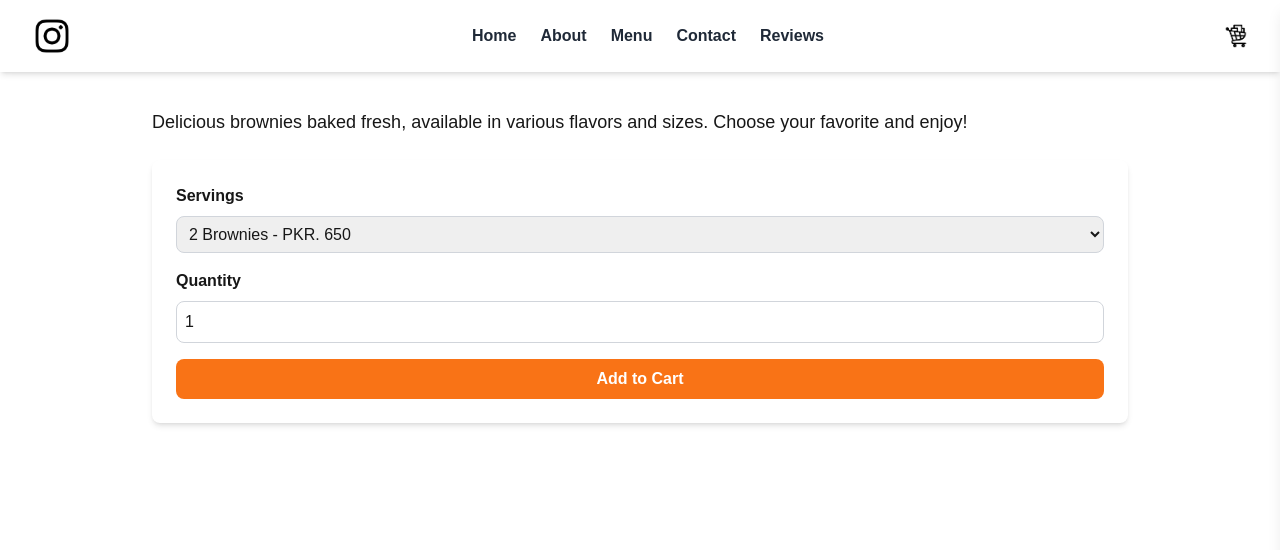
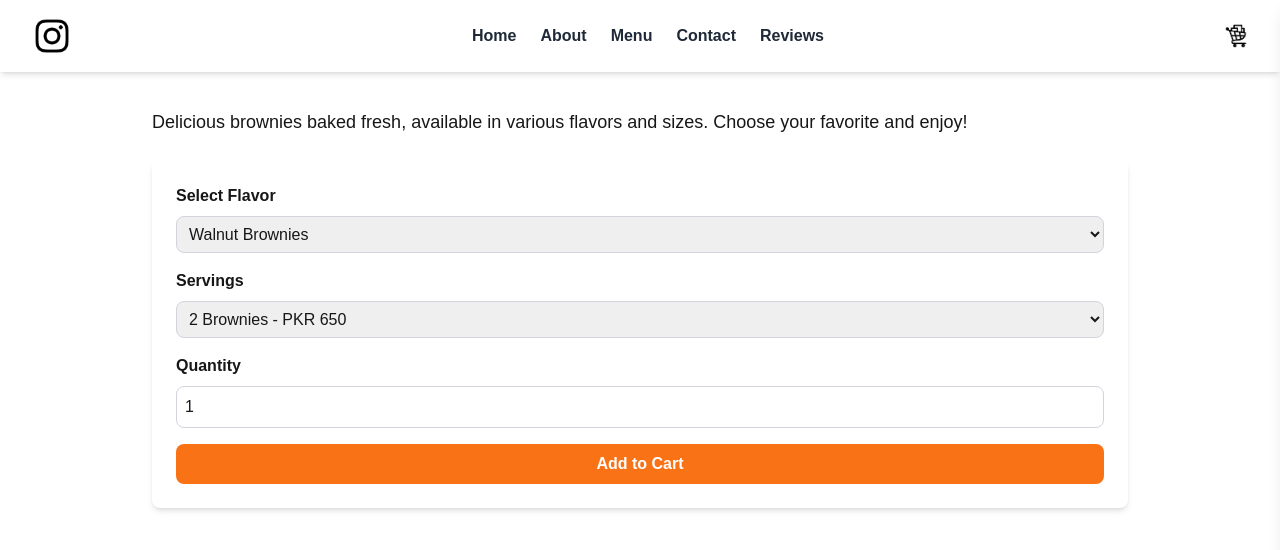
Before and after one commit to hhw51/HotFromTheOven, a Next.js app: page /brownies in a window 1280 px wide. Shown: the top 550 px of the page. Built offline with nearby package versions, Linux system fonts and the light colour scheme.

Commit message:
brownies seperate page

```diff
--- a/src/app/brownies/page.tsx
+++ b/src/app/brownies/page.tsx
@@ -1,22 +1,178 @@
 "use client";
 
-import React from "react";
-import ProductForm from "../components/ProductForm";
+import React, { useState } from "react";
+import OrderButton from "../components/AllProducts/OrderButton";
+import { useCart } from "../context/CartContext";
 
-const BrowniePage: React.FC = () => {
+const BrowniesPage: React.FC = () => {
+  const [flavor, setFlavor] = useState("Walnut Brownies");
+  const [price, setPrice] = useState(650);
+  const [formData, setFormData] = useState({
+    product: "Brownies",
+    quantity: 1,
+    size: "2 Brownies", // Default size
+    price: 650, // Default price for 2 Walnut Brownies
+    image: "/brownies.jpg",
+    flavor: "Walnut Brownies", // Add flavor to formData
+  });
+
+  const { addToCart } = useCart();
+
+  const handleFlavorChange = (e: React.ChangeEvent<HTMLSelectElement>) => {
+    const selectedFlavor = e.target.value;
+    setFlavor(selectedFlavor);
+    if (selectedFlavor === "Walnut Brownies") {
+      setPrice(650);
+    } else if (selectedFlavor === "Salted Caramel Brownies") {
+      setPrice(750);
+    } else if (selectedFlavor === "Nutella Brownies") {
+      setPrice(750);
+    }
+
+    // Update the flavor in formData as well
+    setFormData((prev) => ({
+      ...prev,
+      flavor: selectedFlavor,
+    }));
+  };
+
+  const [isAdding, setIsAdding] = useState(false);
+
+  const handleSizeChange = (e: React.ChangeEvent<HTMLSelectElement>) => {
+    const selectedSize = e.target.value;
+    let newPrice = 650; // Default price for 2 brownies
+
+    if (selectedSize === "4 Brownies") {
+      newPrice = 1200;
+    } else if (selectedSize === "8 Brownies") {
+      newPrice = 2000;
+    }
+
+    setFormData((prev) => ({
+      ...prev,
+      size: selectedSize,
+      price: newPrice,
+    }));
+  };
+
+  const handleQuantityChange = (e: React.ChangeEvent<HTMLInputElement>) => {
+    const value = e.target.value;
+
+    // If the input is cleared, set quantity to 0 (or handle as you prefer)
+    if (value === "") {
+      setFormData((prev) => ({
+        ...prev,
+        quantity: 0, // Default to 0 if input is cleared
+      }));
+      return;
+    }
+
+    // Ensure the input is a valid number
+    const quantity = /^\d+$/.test(value) ? parseInt(value, 10) : 0;
+
+    setFormData((prev) => ({
+      ...prev,
+      quantity: quantity, // Ensure the quantity is a number
+    }));
+  };
+
+
+  const handleAddToCart = () => {
+    if (isAdding) return;
+    const quantity = typeof formData.quantity === "string" ? parseInt(formData.quantity, 10) : formData.quantity;
+    const validQuantity = isNaN(quantity) || quantity < 1 ? 1 : quantity;
+
+    // Create a readable product name with flavor and size
+    const productName = `${flavor} - ${formData.size}`;
+
+    setFormData((prev) => ({
+      ...prev,
+      quantity: validQuantity,
+      productName, // Include the formatted product name
+    }));
+
+    setIsAdding(true);
+    addToCart({
+      ...formData,
+      quantity: validQuantity,
+      productName, // Pass the formatted product name
+    });
+    setIsAdding(false);
+  };
+
+
   return (
-    <ProductForm
-      product="Brownies"
-      price={650} // Base price for 2 brownies
-      image="/brownies.jpg"
-      description="Delicious brownies baked fresh, available in various flavors and sizes. Choose your favorite and enjoy!"
-      options={[
-        { size: "2 Brownies", price: 650 },
-        { size: "4 Brownies", price: 1250 },
-        { size: "8 Brownies", price: 2400 },
-      ]}
-    />
+    <div className="max-w-screen-lg mx-auto p-6">
+      <h1 className="text-3xl font-bold mb-4">Order {formData.product}</h1>
+      <p className="text-lg mt-12 mb-6">Delicious brownies baked fresh, available in various flavors and sizes. Choose your favorite and enjoy!</p>
+
+      <div className="bg-white shadow-md rounded-lg p-6">
+        <div className="space-y-4">
+          {/* Flavor Selection */}
+          <div>
+            <label htmlFor="flavor" className="block font-semibold mb-2">
+              Select Flavor
+            </label>
+            <select
+              id="flavor"
+              name="flavor"
+              value={flavor}
+              onChange={handleFlavorChange}
+              className="border border-gray-300 rounded-lg p-2 w-full"
+            >
+              <option value="Walnut Brownies">Walnut Brownies</option>
+              <option value="Salted Caramel Brownies">Salted Caramel Brownies</option>
+              <option value="Nutella Brownies">Nutella Brownies</option>
+            </select>
+          </div>
+
+          {/* Size Selection */}
+          <div>
+            <label htmlFor="size" className="block font-semibold mb-2">
+              Servings
+            </label>
+            <select
+              id="size"
+              name="size"
+              value={formData.size}
+              onChange={handleSizeChange}
+              className="border border-gray-300 rounded-lg p-2 w-full"
+            >
+              <option value="2 Brownies">2 Brownies - PKR {price}</option>
+              <option value="4 Brownies">4 Brownies - PKR 1200</option>
+              <option value="8 Brownies">8 Brownies - PKR 2000</option>
+            </select>
+          </div>
+
+          {/* Quantity Input */}
+          <div>
+            <label htmlFor="quantity" className="block font-semibold mb-2">
+              Quantity
+            </label>
+            <input
+              type="text"
+              id="quantity"
+              name="quantity"
+              value={formData.quantity}
+              onChange={handleQuantityChange}
+              inputMode="numeric" // Ensures numeric keyboard for mobile
+              pattern="[0-9]*" // Restricts to digits
+              className="border border-gray-300 rounded-lg p-2 w-full"
+            />
+          </div>
+
+          {/* Add to Cart Button */}
+          <div>
+            <OrderButton
+              label={isAdding ? "Adding..." : "Add to Cart"}
+              onClick={handleAddToCart}
+              disabled={isAdding}
+            />
+          </div>
+        </div>
+      </div>
+    </div>
   );
 };
 
-export default BrowniePage;
+export default BrowniesPage;
--- a/src/app/components/Cart/CartModal.tsx
+++ b/src/app/components/Cart/CartModal.tsx
@@ -30,8 +30,9 @@ const CartModal: React.FC = () => {
                       <Image src={item.image} alt={item.product} width={40} height={40} className="rounded" />
                     )}
                     <div>
-                      <p className="font-semibold">{item.product} - {item.size}</p>
-                      {item.specialInstructions && (
+                    <p className="text-lg font-semibold">
+        {item.productName || `${item.product} - ${item.size}`}
+      </p>                      {item.specialInstructions && (
                         <p className="text-sm text-gray-600">Note: {item.specialInstructions}</p>
                       )}
                     </div>
--- a/src/app/components/ProductForm.tsx
+++ b/src/app/components/ProductForm.tsx
@@ -10,12 +10,14 @@ type ProductFormProps = {
   image: string;
   description: string;
   options: { size: string; price: number }[]; // Add options for size and price
+  flavors?: { name: string; price: number }[]; // Add optional flavors for brownies
 };
 
 type FormData = {
   product: string;
   quantity: number | string;  // Allow quantity to be a string to handle empty input
   size: string;
+  flavor?: string; // Optional flavor field
   price: number;
   image: string;
 };
@@ -26,6 +28,7 @@ const ProductForm: React.FC<ProductFormProps> = ({
   image,
   description,
   options,
+  flavors,
 }) => {
   const { addToCart } = useCart();
 
@@ -33,6 +36,7 @@ const ProductForm: React.FC<ProductFormProps> = ({
     product,
     quantity: 1,
     size: options[0]?.size || "Just for you", // Default to the first option
+    flavor: flavors ? flavors[0]?.name : undefined, // Default flavor for brownies
     price: options[0]?.price || price,
     image,
   });
@@ -52,10 +56,17 @@ const ProductForm: React.FC<ProductFormProps> = ({
     }
   };
 
+  const handleFlavorChange = (e: React.ChangeEvent<HTMLSelectElement>) => {
+    const selectedFlavor = e.target.value;
+    setFormData((prev) => ({
+      ...prev,
+      flavor: selectedFlavor,
+    }));
+  };
+
   const handleQuantityChange = (e: React.ChangeEvent<HTMLInputElement>) => {
     const value = e.target.value;
 
-    // If the input is empty, let it stay empty
     if (value === "") {
       setFormData((prev) => ({
         ...prev,
@@ -64,10 +75,8 @@ const ProductForm: React.FC<ProductFormProps> = ({
       return;
     }
 
-    // Ensure the value is a valid integer, and if so, set the quantity
     const quantity = /^\d+$/.test(value) ? parseInt(value, 10) : 1;
 
-    // Update state with the new quantity, ensuring it's at least 1
     setFormData((prev) => ({
       ...prev,
       quantity: Math.max(quantity, 1),
@@ -77,24 +86,19 @@ const ProductForm: React.FC<ProductFormProps> = ({
   const handleAddToCart = () => {
     if (isAdding) return;
 
-    // Ensure quantity is a number (fallback to 1 if invalid)
     const quantity = typeof formData.quantity === "string" ? parseInt(formData.quantity, 10) : formData.quantity;
 
-    // If the quantity is NaN or less than 1, set it to 1
     const validQuantity = isNaN(quantity) || quantity < 1 ? 1 : quantity;
 
-    // Update formData with the valid quantity
     setFormData((prev) => ({
       ...prev,
       quantity: validQuantity,
     }));
 
-    // Now call addToCart with the valid quantity
     setIsAdding(true);
     addToCart({ ...formData, quantity: validQuantity });
     setIsAdding(false);
   };
-
 
   return (
     <div className="max-w-screen-lg mx-auto p-6">
@@ -123,13 +127,35 @@ const ProductForm: React.FC<ProductFormProps> = ({
             </select>
           </div>
 
+          {/* Flavor Selection (Only for Brownies) */}
+          {flavors && (
+            <div>
+              <label htmlFor="flavor" className="block font-semibold mb-2">
+                Choose Flavor
+              </label>
+              <select
+                id="flavor"
+                name="flavor"
+                value={formData.flavor}
+                onChange={handleFlavorChange}
+                className="border border-gray-300 rounded-lg p-2 w-full"
+              >
+                {flavors.map((flavor) => (
+                  <option key={flavor.name} value={flavor.name}>
+                    {flavor.name} - PKR. {flavor.price}
+                  </option>
+                ))}
+              </select>
+            </div>
+          )}
+
           {/* Quantity Input */}
           <div>
             <label htmlFor="quantity" className="block font-semibold mb-2">
               Quantity
             </label>
             <input
-              type="text" // Keep the input type as text
+              type="text"
               id="quantity"
               name="quantity"
               value={formData.quantity}
--- a/src/app/context/CartContext.tsx
+++ b/src/app/context/CartContext.tsx
@@ -11,6 +11,7 @@ type CartItem = {
   price: number;
   specialInstructions?: string;
   image?: string;
+  productName?: string;
 };
 
 type CartContextType = {
```
Also changed, not shown: src/app/cart/page.tsx (+21 -4 lines).
